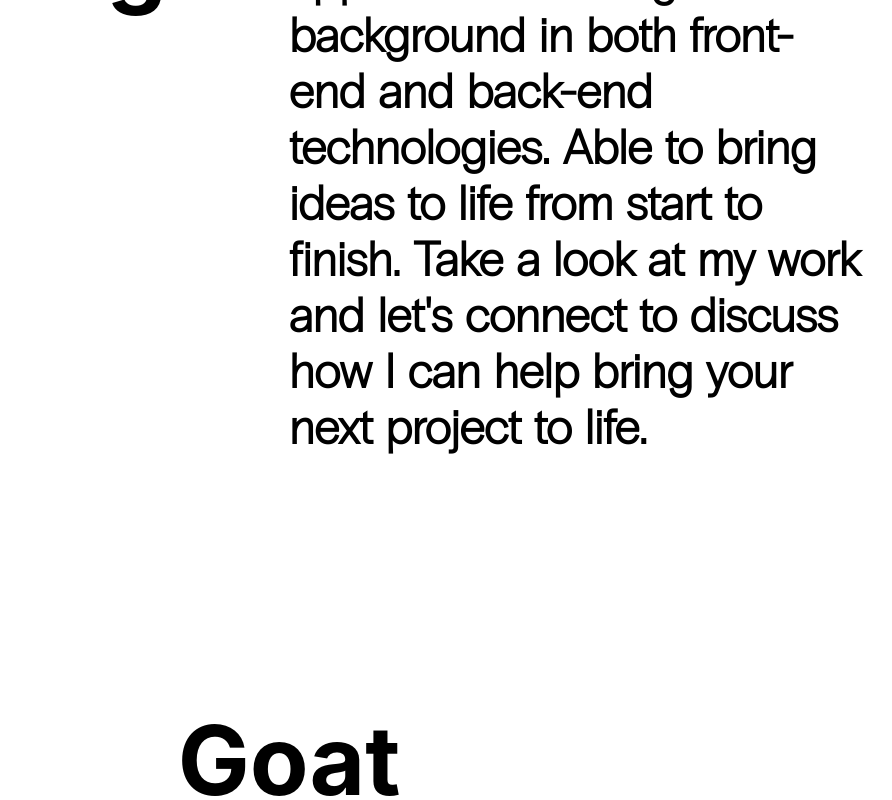
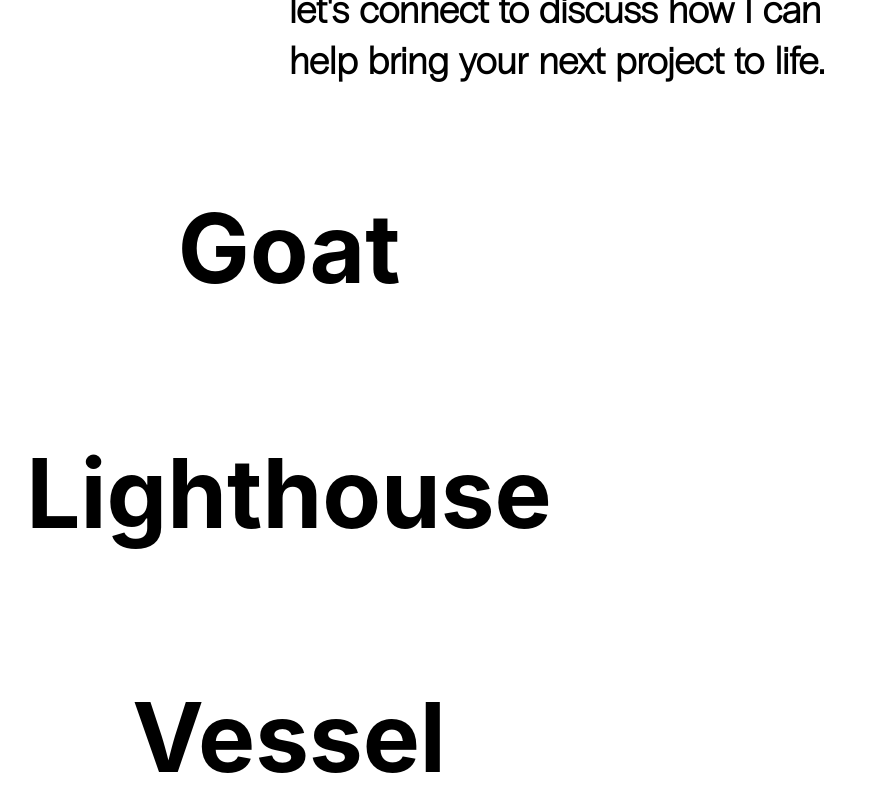
Before and after one commit to RhysWood/RW-PortfolioSite, a React (Create React App) app: page / in a window 1280 px wide. Shown: the part 1240-2040 px from the top of the page, without its empty margins (351-1243 px from the left). Built offline with nearby package versions, Linux system fonts and the light colour scheme.

Commit message:
add preLoader

```diff
--- a/src/App.jsx
+++ b/src/App.jsx
@@ -1,6 +1,6 @@
 import "./App.css";
 import { BrowserRouter, Route, Routes } from "react-router-dom";
-import Splash from "./components/Index";
+import Home from "./components/Index";
 import Goat from "./components/Goat/Goat";
 import Lighthouse from "./components/Lighthouse/Lighthouse";
 import Vessel from "./components/Vessel/Vessel";
@@ -13,7 +13,7 @@ function App() {
     <CustomCursor />
       <BrowserRouter>
         <Routes>
-          <Route path="/" element={<Splash />} />
+          <Route path="/" element={<Home />} />
           <Route path="/goat" element={<Goat />} />
           <Route path="/lighthouse" element={<Lighthouse />} />
           <Route path="/vessel" element={<Vessel />} />
--- a/src/components/FadeComponents/FadeRight.jsx
+++ b/src/components/FadeComponents/FadeRight.jsx
@@ -1,6 +1,6 @@
 import React, { useState, useEffect } from 'react';
 
-export const FadeRight = ({ children, duration = 2 }) => {
+const FadeRight = ({ children, duration = 2 }) => {
   const [isVisible, setIsVisible] = useState(false);
 
   useEffect(() => {
@@ -21,3 +21,5 @@ export const FadeRight = ({ children, duration = 2 }) => {
     </div>
   );
 };
+
+export default FadeRight;
--- a/src/components/Index.jsx
+++ b/src/components/Index.jsx
@@ -1,4 +1,4 @@
-import React from "react";
+import React, {useState, useRef, useEffect} from "react";
 import '../styles/index.scss';
 import Lighthouse from "./Lighthouse/Lighthouse";
 import Goat from "./Goat/Goat";
@@ -8,22 +8,60 @@ import Welcome from "./Welcome/Welcome";
 import NavBar from "./Navigation/navbar";
 import Footer from "./Navigation/Footer";
 
-function Splash() {
+const Home = () => {
+  const [isVisible, setIsVisible] = useState(false);
+  const [preloader, setPreloader] = useState(true);
+  const [timer, setTimer] = useState(3);
+
+  const timeoutId = useRef(null);
+
+  const clear = () => {
+    clearTimeout(timeoutId.current);
+    setPreloader(false);
+  };
+
+  useEffect(() => {
+    if (timer > 0) {
+      timeoutId.current = setTimeout(() => {
+        setTimer(timer - 1);
+        console.log(timer);
+      }, 1000);
+    } else {
+      clear();
+    }
+  }, [timer]);
+
+
+  useEffect(() => {
+    if (!preloader) {
+      setTimeout(() => {
+        setIsVisible(true);
+      }, 100);
+    }
+  }, [preloader]);
+
 
     return (
       <>
+      {preloader? (
+        <div className="loader-wrapper absolute" ref={timeoutId}>
+          <h1>RW</h1>
+        </div> )
+      : (
+      <>
+        <div className={`fade-in-all ${isVisible ? "show" : ""}`}>
         <NavBar />
         <div className="wrapperparent">
           <div className="section">
             <Welcome />
           </div>
 
+          <div id="goat" className="section">
+            <Goat />
+          </div>
+
           <div id="lighthouse" className="section">
             <Lighthouse />
-        </div>
-
-        <div id="goat" className="section">
-          <Goat />
           </div>
 
           <div id="vessel" className="section">
@@ -34,10 +72,13 @@ function Splash() {
             <Contact />
           </div>
         </div>
-
         <Footer />
+        </div>
+      </>)
+      }
       </>
      );
+
 }
 
-export default Splash;
+export default Home;
--- a/src/components/Welcome/Welcome.jsx
+++ b/src/components/Welcome/Welcome.jsx
@@ -17,8 +17,8 @@ function Welcome() {
       <div className="intro-wrapper">
         <div className="intro-text">
           <p>
-          Full-Stack developer based in Vancouver, BC. Passionate for creating dynamic, user-friendly websites and applications.
-          Strong background in both front-end and back-end technologies. Able to bring ideas to life from start to finish.
+          Full-Stack developer based in Vancouver, BC. Passion for creating dynamic, user-friendly websites and applications.
+          Strong background in front-end & back-end technologies. Able to bring ideas to life from start to finish.
           Take a look at my work and let's connect to discuss how I can help bring your next project to life.
           </p>
         </div>
--- a/src/components/Welcome/welcome.scss
+++ b/src/components/Welcome/welcome.scss
@@ -5,6 +5,7 @@
 .wrapper {
     height: 95%;
     width: 90%;
+    padding-top: 5rem;
     margin: 0 auto;
     display: grid;
     position: relative;
@@ -54,10 +55,9 @@
     grid-area: 1 / 2 / 2 / 3;
     width: 100%;
     font-weight: 800;
-    font-size: 3rem;
-    line-height: 3.5rem;
+    font-size: 3vw;
+    line-height: 4vw;;
     font-family: 'RadioGrotesk-Ultralight';
-
   }
 
 
--- a/src/styles/index.scss
+++ b/src/styles/index.scss
@@ -6,11 +6,13 @@ body {
 .wrapperparent {
 
   overflow: auto;
-  scroll-snap-type: y mandatory;
+
+
 }
 .section {
   /* scroll-snap-align: center; */
-  height: 100vh;
+  height: 100%;
+
   display: flex;
   justify-content: center;
   align-items: center;
@@ -18,3 +20,49 @@ body {
   color: rgb(0, 0, 0);
   font-size: 3em;
 }
+
+
+.loader-wrapper {
+  display: flex;
+  align-items: center;
+  justify-content: center;
+  flex-direction: column;
+  background-color: #191919;
+  h1{
+    text-decoration: none;
+    color: white;
+    font-family: 'NeueMontreal-Book';
+    font-weight: 800;
+    font-size: 6rem;
+  }
+}
+
+.absolute{
+  position: fixed;
+  top: 0;
+  right: 0;
+  bottom: 0;
+  left: 0;
+  background-color: black;
+  z-index: 1;
+}
+
+
+.fade-in-all {
+  opacity: 0;
+  transition: opacity 1s ease-in;
+}
+
+.fade-in-all.show {
+  opacity: 1;
+  animation: fadeIn 1s ease-in;
+}
+
+@keyframes fadeIn {
+  from {
+    opacity: 0;
+  }
+  to {
+    opacity: 1;
+  }
+}
```
Lines whose indentation alone changed are shown as unchanged.
